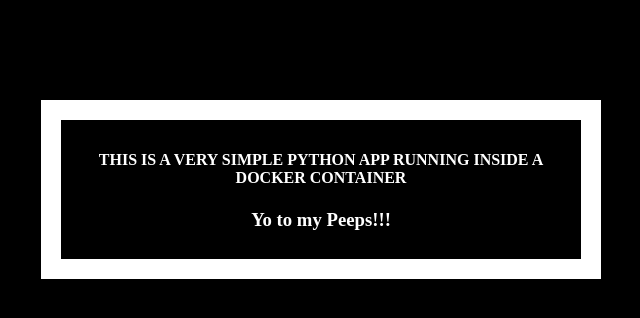
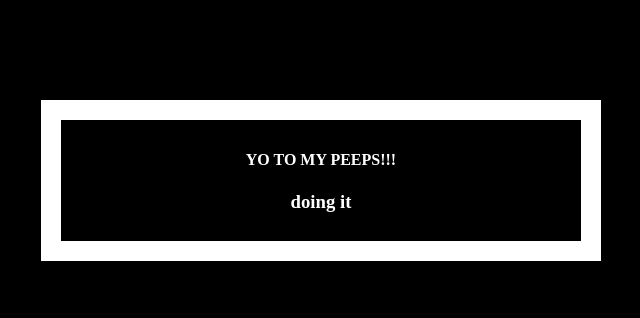
Before and after one commit to joserosello06/site, a Flask app: page / in a window 1280 px wide. Shown: the top 318 px of the page, without its empty margins (319-959 px from the left). Run offline with Flask 2, Linux system fonts and the light colour scheme.

Commit message:
Update index.html

```diff
--- a/templates/index.html
+++ b/templates/index.html
@@ -19,8 +19,8 @@
   </head>
   <body>
     <div class="container">
-      <h4> This is a very simple Python App running inside a Docker container </h4>
-      <h3> Yo to my Peeps!!! </h3>
+      <h4> yo to my peeps!!! </h4>
+      <h3> doing it </h3>
     </div>
   </body>
 </html>
```
